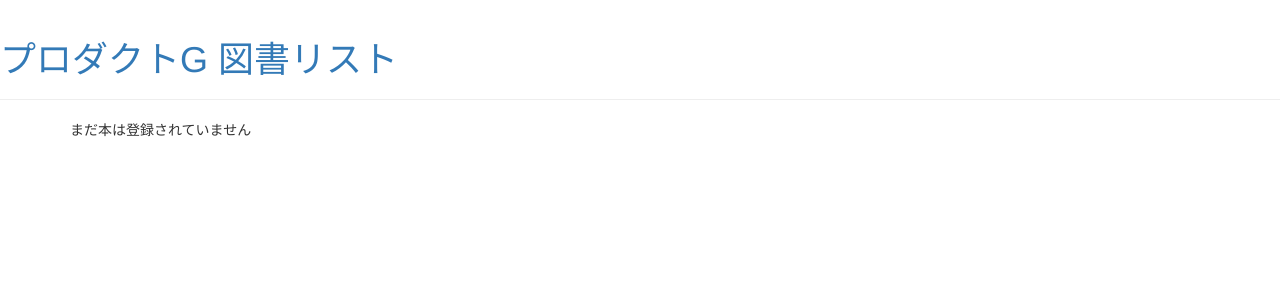
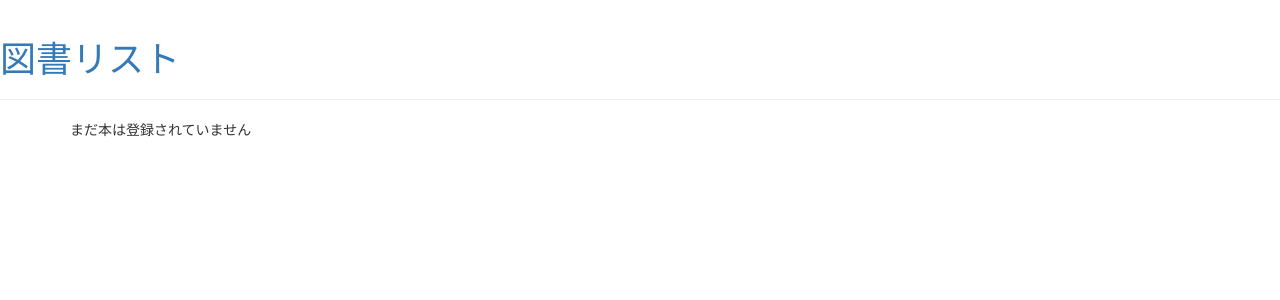
Before and after one commit to acnaman/booksmanager, a Django app: page /books/ in a window 1280 px wide. Shown: the top 300 px of the page. Run offline with Django 3.2, Linux system fonts and the light colour scheme; data that the repository does not hold is empty; some libraries are stand-ins or nearby versions.

Commit message:
change title

```diff
--- a/books/templates/books/base.html
+++ b/books/templates/books/base.html
@@ -6,7 +6,7 @@
     </head>
     <body>
         <div class="page-header">
-            <h1><a href="/">プロダクトG 図書リスト</a></h1>
+            <h1><a href="/">図書リスト</a></h1>
         </div>
         <div class="content container">
             {% block content %}
```
